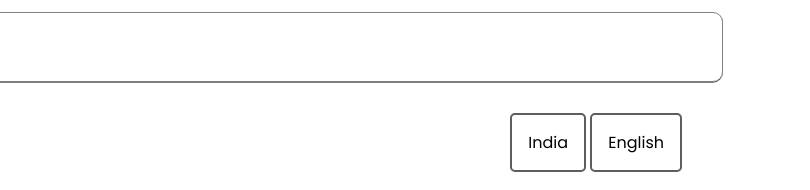
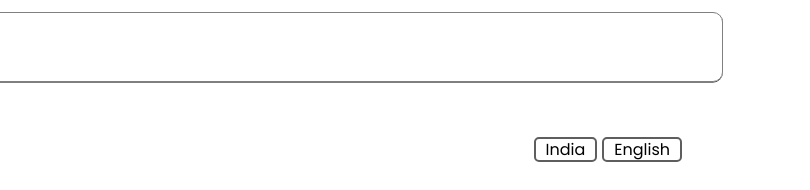
Before and after one commit to Rajeshpoliseti/Zomato-Landing-Page, a plain HTML site: page index.html in a window 1280 px wide. Shown: the part 2414-2604 px from the top of the page, 470-1280 px from the left. Drawn offline with Linux system fonts and the light colour scheme.

Commit message:
modified top corner in footer section

```diff
--- a/styles.css
+++ b/styles.css
@@ -6,8 +6,8 @@
 }
 .hero__section{
     background: url(Images/hero__section_background.avif);
+    min-height: 60vh;
     color: white;
-    min-height: 60vh;
     background-position: center;
     background-size: cover;
 }
@@ -398,21 +398,26 @@
     display: flex;
     justify-content: space-between;
 }
+.Right{
+    display: flex;
+    justify-content: center;
+    align-items: center;
+    gap: 5px;
+}
 .Right span{
     border: 2px solid rgb(94, 94, 94);
+    display: flex;
+    align-items: center;
+    justify-content: center;
     border-radius: 5px;
-    gap: 16px;
-    padding: 16px;
-    width: 30px;
-    height: auto;
-    font-weight: 400;
+    height: 25px;
+    padding: 10px;
 }
 .global{
     display:flex;
     justify-content: space-between;
     flex-direction: row;
     gap: 48px;
-
 }
 .global div h2{
     display: flex;
```
